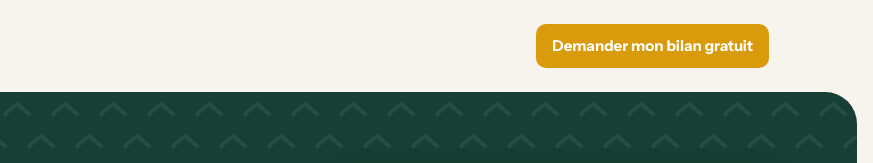
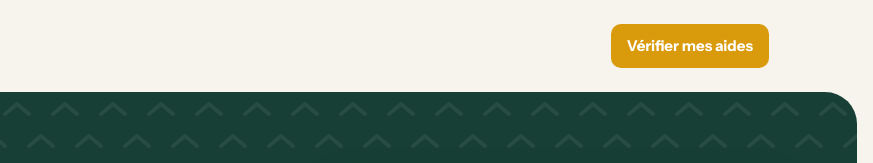
Before and after one commit to Remi122/monbilancombles, a plain HTML site: page index.html in a window 1280 px wide. Shown: the top 163 px of the page, 407-1280 px from the left. Drawn offline with Linux system fonts and the light colour scheme.

Commit message:
En-tete : Verifier mes aides, comme les autres boutons
Co-Authored-By: Claude Opus 5.5 (1M context) <noreply@anthropic.com>

```diff
--- a/index.html
+++ b/index.html
@@ -44,7 +44,7 @@
 
 <header class="conteneur entete">
   <a class="entete__logo" href="./" aria-label="Mon Bilan Combles, accueil"><img src="assets/img/logo.svg" alt="Mon Bilan Combles" width="240" height="44"></a>
-  <a class="mbc-btn mbc-btn--compact entete__appel" href="#bilan">Demander mon bilan gratuit</a>
+  <a class="mbc-btn mbc-btn--compact entete__appel" href="#bilan">Vérifier mes aides</a>
 </header>
 
 <main>
```
Also changed, not shown: 1 other file.
